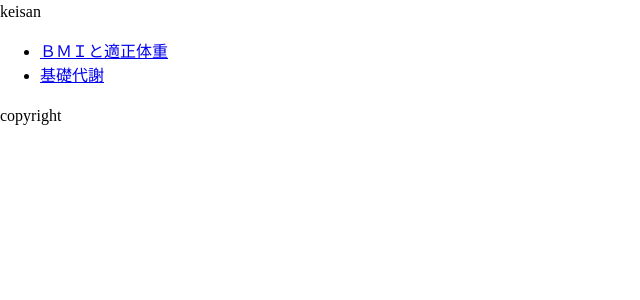
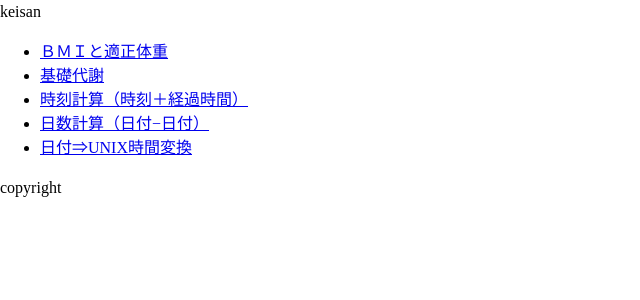
Before and after one commit to ryota-doi1102/keisan, a Next.js app: page / in a window 1280 px wide. Shown: the top 300 px of the page, without its empty margins (0-640 px from the left). Built offline with nearby package versions, Linux system fonts and the light colour scheme.

Commit message:
:bulb: Add each page todo comment

```diff
--- a/pages/index.tsx
+++ b/pages/index.tsx
@@ -14,6 +14,24 @@ const TopPage: NextPage = () => (
           <a>基礎代謝</a>
         </Link>
       </li>
+      <li>
+        {/* TODO: 時刻計算（時刻＋経過時間） */}
+        <Link href="/time">
+          <a>時刻計算（時刻＋経過時間）</a>
+        </Link>
+      </li>
+      <li>
+        {/* TODO: 日数計算（日付−日付） */}
+        <Link href="/date">
+          <a>日数計算（日付−日付）</a>
+        </Link>
+      </li>
+      <li>
+        {/* TODO: 日付⇒UNIX時間変換 */}
+        <Link href="/unixtime">
+          <a>日付⇒UNIX時間変換</a>
+        </Link>
+      </li>
     </ul>
   </main>
 );
```
Also changed, not shown: pages/date.tsx (added, +10 -0 lines), pages/time.tsx (added, +10 -0 lines), pages/unixtime.tsx (added, +10 -0 lines).
